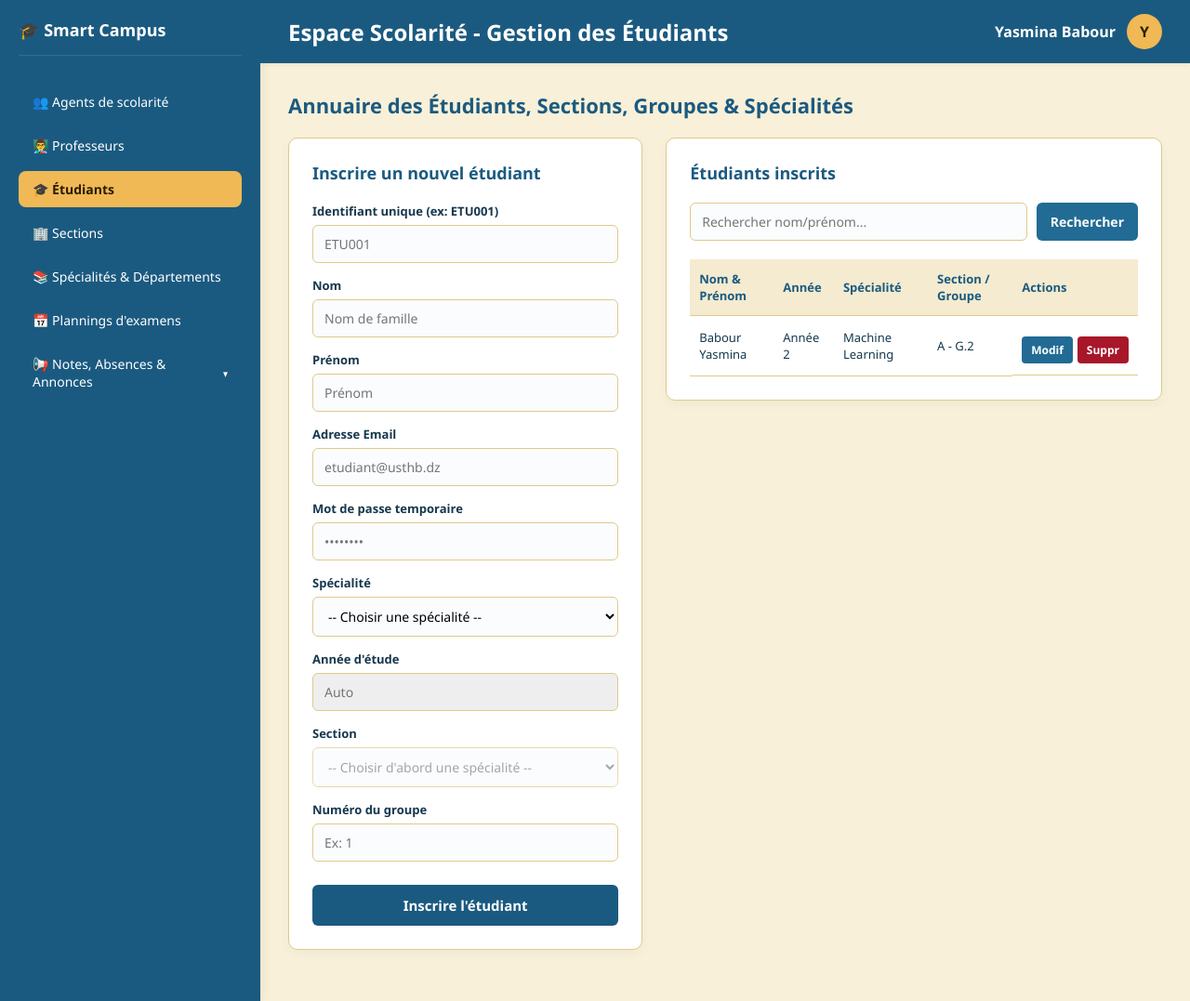
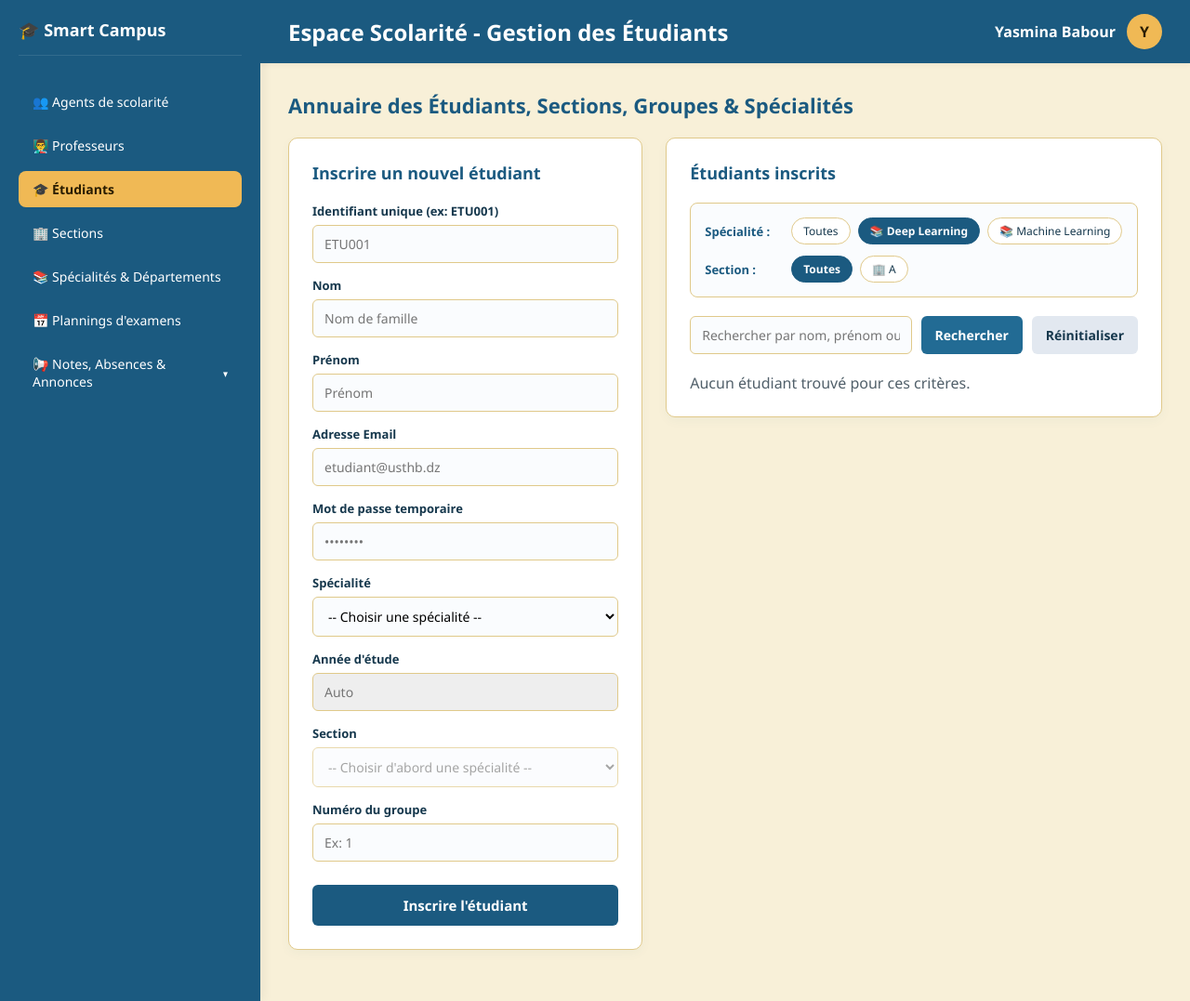
Before and after one commit to meriemoug/smart-campus, a PHP site: page /gestion_etudiants.php?spec=7 in a window 1280 px wide. Shown: the whole page at 93% size. Run offline with PHP 8.4, Linux system fonts and the light colour scheme; a user stored in the database is signed in; data comes from the database, SQL or seed files in the repository.

Commit message:
filtre etudiant

```diff
--- a/gestion_etudiants.php
+++ b/gestion_etudiants.php
@@ -91,14 +91,12 @@ try {
         $nouveau_mdp = trim($_POST['password'] ?? '');
 
         if (!empty($id_etu_mod) && !empty($nom) && !empty($prenom) && !empty($email) && !empty($id_spec) && !empty($id_section) && !empty($groupe)) {
-            // Vérifier si l'email appartient à un autre utilisateur
             $stmt_check_email = $pdo->prepare("SELECT id_user FROM user WHERE email = ? AND id_user != ?");
             $stmt_check_email->execute([$email, $id_etu_mod]);
 
             if ($stmt_check_email->rowCount() > 0) {
                 $error = "Cette adresse email est déjà utilisée par un autre compte.";
             } else {
-                // Vérifier la section et la spécialité
                 $stmt_sec_check = $pdo->prepare("SELECT nombre_groupes FROM section WHERE id_Sec = ?");
                 $stmt_sec_check->execute([$id_section]);
                 $section_data = $stmt_sec_check->fetch(PDO::FETCH_ASSOC);
@@ -119,7 +117,6 @@ try {
                     } else {
                         $pdo->beginTransaction();
 
-                        // Mise à jour de la table user
                         if (!empty($nouveau_mdp)) {
                             $hashed_password = password_hash($nouveau_mdp, PASSWORD_DEFAULT);
                             $stmt_up_user = $pdo->prepare("UPDATE user SET nom = ?, prenom = ?, email = ?, mdP = ? WHERE id_user = ?");
@@ -129,7 +126,6 @@ try {
                             $stmt_up_user->execute([$nom, $prenom, $email, $id_etu_mod]);
                         }
 
-                        // Mise à jour de la table etudiant
                         $stmt_up_etu = $pdo->prepare("UPDATE etudiant SET annee = ?, id_Sec = ?, groupe = ?, id_sp = ? WHERE id_user = ?");
                         $stmt_up_etu->execute([$annee_spec, $id_section, $groupe_int, $id_spec, $id_etu_mod]);
 
@@ -167,26 +163,43 @@ try {
     $stmt_specs = $pdo->query("SELECT * FROM specialite ORDER BY NomSp ASC");
     $specialites = $stmt_specs->fetchAll(PDO::FETCH_ASSOC);
 
-    // 6. Gestion de la recherche
+    // 6. Gestion des filtres et de la recherche
+    $spec_filter = trim($_GET['spec'] ?? '');
+    $sec_filter = trim($_GET['sec'] ?? '');
+    $groupe_filter = trim($_GET['groupe'] ?? '');
     $search = trim($_GET['search'] ?? '');
 
+    $sql = "SELECT u.id_user, u.nom, u.prenom, u.email, e.annee, e.groupe, e.id_Sec, e.id_sp, sec.nom_sec, sp.NomSp as nom_spec
+            FROM etudiant e
+            JOIN user u ON e.id_user COLLATE utf8mb4_unicode_ci = u.id_user COLLATE utf8mb4_unicode_ci
+            LEFT JOIN section sec ON e.id_Sec = sec.id_Sec
+            LEFT JOIN specialite sp ON e.id_sp = sp.id_sp
+            WHERE 1=1";
+    $params = [];
+
+    if (!empty($spec_filter)) {
+        $sql .= " AND e.id_sp = ?";
+        $params[] = $spec_filter;
+    }
+    if (!empty($sec_filter)) {
+        $sql .= " AND e.id_Sec = ?";
+        $params[] = $sec_filter;
+    }
+    if (!empty($groupe_filter)) {
+        $sql .= " AND e.groupe = ?";
+        $params[] = $groupe_filter;
+    }
     if (!empty($search)) {
-        $stmt_etus = $pdo->prepare("SELECT u.id_user, u.nom, u.prenom, u.email, e.annee, e.groupe, e.id_Sec, e.id_sp, sec.nom_sec, sp.NomSp as nom_spec
-                                    FROM etudiant e
-                                    JOIN user u ON e.id_user COLLATE utf8mb4_unicode_ci = u.id_user COLLATE utf8mb4_unicode_ci
-                                    LEFT JOIN section sec ON e.id_Sec = sec.id_Sec
-                                    LEFT JOIN specialite sp ON e.id_sp = sp.id_sp
-                                    WHERE u.nom LIKE ? OR u.prenom LIKE ? OR u.id_user LIKE ?
-                                    ORDER BY u.nom ASC");
-        $stmt_etus->execute(["%$search%", "%$search%", "%$search%"]);
-    } else {
-        $stmt_etus = $pdo->query("SELECT u.id_user, u.nom, u.prenom, u.email, e.annee, e.groupe, e.id_Sec, e.id_sp, sec.nom_sec, sp.NomSp as nom_spec
-                                    FROM etudiant e
-                                    JOIN user u ON e.id_user COLLATE utf8mb4_unicode_ci = u.id_user COLLATE utf8mb4_unicode_ci
-                                    LEFT JOIN section sec ON e.id_Sec = sec.id_Sec
-                                    LEFT JOIN specialite sp ON e.id_sp = sp.id_sp
-                                    ORDER BY u.nom ASC");
+        $sql .= " AND (u.nom LIKE ? OR u.prenom LIKE ? OR u.id_user LIKE ?)";
+        $params[] = "%$search%";
+        $params[] = "%$search%";
+        $params[] = "%$search%";
     }
+
+    $sql .= " ORDER BY u.nom ASC";
+
+    $stmt_etus = $pdo->prepare($sql);
+    $stmt_etus->execute($params);
     $etudiants = $stmt_etus->fetchAll(PDO::FETCH_ASSOC);
 
 } catch (PDOException $e) {
@@ -365,6 +378,61 @@ try {
             box-shadow: 0 0 0 3px rgba(34, 107, 148, 0.15);
         }
 
+        /* Styles pour les boutons en bulle (Pills) */
+        .filter-container {
+            background-color: #FAFCFE;
+            border: 1px solid var(--border);
+            border-radius: 8px;
+            padding: 15px;
+            margin-bottom: 20px;
+            display: flex;
+            flex-direction: column;
+            gap: 12px;
+        }
+
+        .filter-group-row {
+            display: flex;
+            align-items: center;
+            gap: 8px;
+            flex-wrap: wrap;
+        }
+
+        .filter-label {
+            font-size: 13px;
+            font-weight: 700;
+            color: var(--header);
+            min-width: 85px;
+        }
+
+        .filter-pill {
+            background-color: var(--card);
+            color: var(--text);
+            border: 1px solid var(--border);
+            padding: 5px 12px;
+            border-radius: 20px;
+            font-size: 12px;
+            font-weight: 500;
+            cursor: pointer;
+            text-decoration: none;
+            transition: all 0.2s ease;
+            display: inline-flex;
+            align-items: center;
+            gap: 5px;
+        }
+
+        .filter-pill:hover {
+            border-color: var(--menu);
+            color: var(--menu);
+            background-color: #f0f7fc;
+        }
+
+        .filter-pill.active {
+            background-color: var(--header);
+            color: var(--on-blue);
+            border-color: var(--header);
+            font-weight: 600;
+        }
+
         .search-form {
             display: flex;
             gap: 10px;
@@ -442,8 +510,7 @@ try {
             cursor: pointer;
             text-decoration: none;
             display: inline-block;
-            margin: 0;
-            margin-top:10px;
+            margin-top: 10px;
         }
 
         .btn-delete {
@@ -456,8 +523,7 @@ try {
             font-weight: 600;
             cursor: pointer;
             transition: opacity 0.2s;
-            margin: 0;
-            margin-top:10px;
+            margin-top: 10px;
         }
 
         .btn-delete:hover {
@@ -505,7 +571,6 @@ try {
             border: 1px solid #f5c6cb;
         }
 
-        /* Modal de modification */
         #modalEdit { display: none; position: fixed; top: 0; left: 0; width: 100%; height: 100%; background: rgba(0,0,0,0.5); justify-content: center; align-items: center; z-index: 1000; }
         .modal-content { background: white; padding: 25px; border-radius: 10px; width: 480px; max-width: 90%; max-height: 90vh; overflow-y: auto; }
 
@@ -671,31 +736,93 @@ try {
                     </form>
                 </div>
 
-                <!-- 2. LISTE DES ÉTUDIANTS -->
+                <!-- 2. LISTE DES ÉTUDIANTS AVEC FILTRAGE PAR BULLES -->
                 <div class="card">
                     <h3>Étudiants inscrits</h3>
 
+                    <!-- Filtres en boutons bulle (Pills) en cascade -->
+                    <div class="filter-container">
+                        <!-- 1. Ligne Spécialités -->
+                        <div class="filter-group-row">
+                            <span class="filter-label">Spécialité :</span>
+                            <a href="gestion_etudiants.php<?php echo !empty($search) ? '?search=' . urlencode($search) : ''; ?>"
+                               class="filter-pill <?php echo empty($spec_filter) ? 'active' : ''; ?>">Toutes</a>
+                            <?php foreach ($specialites as $sp): ?>
+                                <a href="gestion_etudiants.php?spec=<?php echo $sp['id_sp']; ?><?php echo !empty($search) ? '&search=' . urlencode($search) : ''; ?>"
+                                   class="filter-pill <?php echo ($spec_filter == $sp['id_sp']) ? 'active' : ''; ?>">
+                                    📚 <?php echo htmlspecialchars($sp['NomSp']); ?>
+                                </a>
+                            <?php endforeach; ?>
+                        </div>
+
+                        <!-- 2. Ligne Sections (affichée si une spécialité est sélectionnée) -->
+                        <?php if (!empty($spec_filter)):
+                            $filtered_sections = array_filter($sections, function($sec) use ($spec_filter) {
+                                return $sec['id_sp'] == $spec_filter;
+                            });
+                        ?>
+                        <div class="filter-group-row">
+                            <span class="filter-label">Section :</span>
+                            <a href="gestion_etudiants.php?spec=<?php echo $spec_filter; ?><?php echo !empty($search) ? '&search=' . urlencode($search) : ''; ?>"
+                               class="filter-pill <?php echo empty($sec_filter) ? 'active' : ''; ?>">Toutes</a>
+                            <?php foreach ($filtered_sections as $sec): ?>
+                                <a href="gestion_etudiants.php?spec=<?php echo $spec_filter; ?>&sec=<?php echo $sec['id_Sec']; ?><?php echo !empty($search) ? '&search=' . urlencode($search) : ''; ?>"
+                                   class="filter-pill <?php echo ($sec_filter == $sec['id_Sec']) ? 'active' : ''; ?>">
+                                    🏢 <?php echo htmlspecialchars($sec['nom_sec']); ?>
+                                </a>
+                            <?php endforeach; ?>
+                        </div>
+                        <?php endif; ?>
+
+                        <!-- 3. Ligne Groupes (affichée si une section est sélectionnée) -->
+                        <?php if (!empty($sec_filter)):
+                            $selected_sec_data = null;
+                            foreach ($sections as $sec) {
+                                if ($sec['id_Sec'] == $sec_filter) {
+                                    $selected_sec_data = $sec;
+                                    break;
+                                }
+                            }
+                            $max_g = $selected_sec_data ? intval($selected_sec_data['nombre_groupes'] ?? 4) : 4;
+                        ?>
+                        <div class="filter-group-row">
+                            <span class="filter-label">Groupe :</span>
+                            <a href="gestion_etudiants.php?spec=<?php echo $spec_filter; ?>&sec=<?php echo $sec_filter; ?><?php echo !empty($search) ? '&search=' . urlencode($search) : ''; ?>"
+                               class="filter-pill <?php echo empty($groupe_filter) ? 'active' : ''; ?>">Tous</a>
+                            <?php for ($g = 1; $g <= $max_g; $g++): ?>
+                                <a href="gestion_etudiants.php?spec=<?php echo $spec_filter; ?>&sec=<?php echo $sec_filter; ?>&groupe=<?php echo $g; ?><?php echo !empty($search) ? '&search=' . urlencode($search) : ''; ?>"
+                                   class="filter-pill <?php echo ($groupe_filter == $g) ? 'active' : ''; ?>">
+                                    👥 G. <?php echo $g; ?>
+                                </a>
+                            <?php endfor; ?>
+                        </div>
+                        <?php endif; ?>
+                    </div>
+
+                    <!-- Barre de recherche combinée avec les filtres -->
                     <form action="gestion_etudiants.php" method="GET" class="search-form">
-                        <input type="text" name="search" placeholder="Rechercher nom/prénom..." value="<?php echo htmlspecialchars($search); ?>">
+                        <?php if (!empty($spec_filter)): ?><input type="hidden" name="spec" value="<?php echo htmlspecialchars($spec_filter); ?>"><?php endif; ?>
+                        <?php if (!empty($sec_filter)): ?><input type="hidden" name="sec" value="<?php echo htmlspecialchars($sec_filter); ?>"><?php endif; ?>
+                        <?php if (!empty($groupe_filter)): ?><input type="hidden" name="groupe" value="<?php echo htmlspecialchars($groupe_filter); ?>"><?php endif; ?>
+
+                        <input type="text" name="search" placeholder="Rechercher par nom, prénom ou ID..." value="<?php echo htmlspecialchars($search); ?>">
                         <button type="submit" class="btn-search">Rechercher</button>
-                        <?php if (!empty($search)): ?>
-                            <a href="gestion_etudiants.php" class="btn-reset">X</a>
+                        <?php if (!empty($search) || !empty($spec_filter) || !empty($sec_filter) || !empty($groupe_filter)): ?>
+                            <a href="gestion_etudiants.php" class="btn-reset" title="Réinitialiser tous les filtres">Réinitialiser</a>
                         <?php endif; ?>
                     </form>
 
                     <?php if (empty($etudiants)): ?>
-                        <p style="color: var(--text-muted);">Aucun étudiant trouvé.</p>
+                        <p style="color: var(--text-muted);">Aucun étudiant trouvé pour ces critères.</p>
                     <?php else: ?>
                         <div style="overflow-x: auto;">
                             <table>
                                 <thead>
                                     <tr>
-
                                         <th>Nom & Prénom</th>
                                         <th>Année</th>
                                         <th>Spécialité</th>
                                         <th>Section / Groupe</th>
-
                                         <th>Actions</th>
                                     </tr>
                                 </thead>
@@ -811,12 +938,10 @@ try {
             var idSpChoisi = selectSp.value;
             var optionChoisie = selectSp.options[selectSp.selectedIndex];
 
-            // 1. Remplissage automatique de l'année
             var anneeInput = document.getElementById(idInputAnnee);
             var annee = optionChoisie ? optionChoisie.getAttribute('data-annee') : '';
             anneeInput.value = annee ? annee : '';
 
-            // 2. Filtrage des sections rattachées à cette spécialité
             var selectSec = document.getElementById(idSelectSec);
             var optionsSec = selectSec.options;
             var nbSectionsTrouvees = 0;
@@ -864,7 +989,6 @@ try {
             document.getElementById('edit_groupe').value = groupe;
             document.getElementById('edit_password').value = '';
 
-            // Filtrer les sections et présélectionner la section actuelle de l'étudiant
             surChangementSpecialite('edit_id_spec', 'edit_annee', 'edit_id_section', id_sec);
 
             document.getElementById('modalEdit').style.display = 'flex';
```
